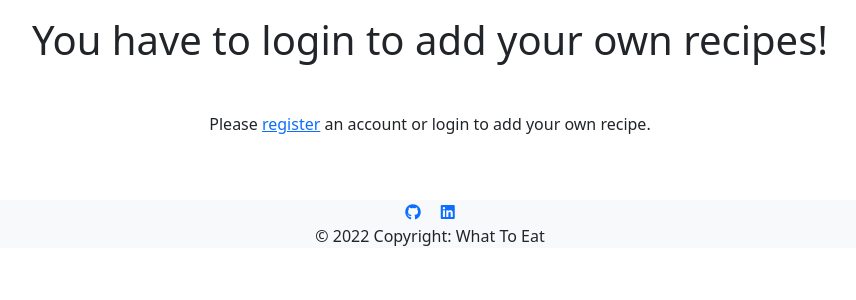
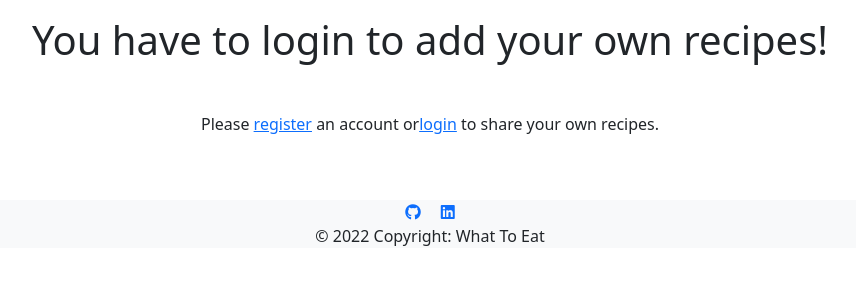
Before and after one commit to erikandersson96/portfolio-project-four, a Django app: page /add-recipe/ in a window 1280 px wide. Shown: the part 64-364 px from the top of the page, without its empty margins (210-1066 px from the left). Run offline with Django 3.2, Linux system fonts and the light colour scheme; some libraries are stand-ins or nearby versions.

Commit message:
fix login link in else

```diff
--- a/recipes/templates/add_recipe.html
+++ b/recipes/templates/add_recipe.html
@@ -62,7 +62,7 @@
             <div class="row">
                 <div class="col mt-3 mb-5 text-center">
                     <h1 class="mb-5">You have to login to add your own recipes!</h1>
-                    <p>Please <a href="{% url 'account_signup' %}">register</a> an account or<a href="{% url 'account_login' %}"></a> login to add your own recipe.</p>
+                    <p>Please <a href="{% url 'account_signup' %}">register</a> an account or<a href="{% url 'account_login' %}">login</a> to share your own recipes.</p>
                 </div>
             </div>
         </div>
```
